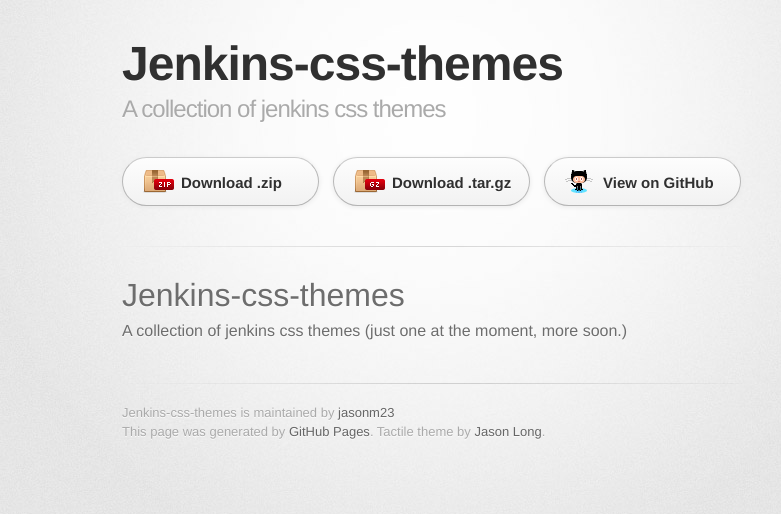
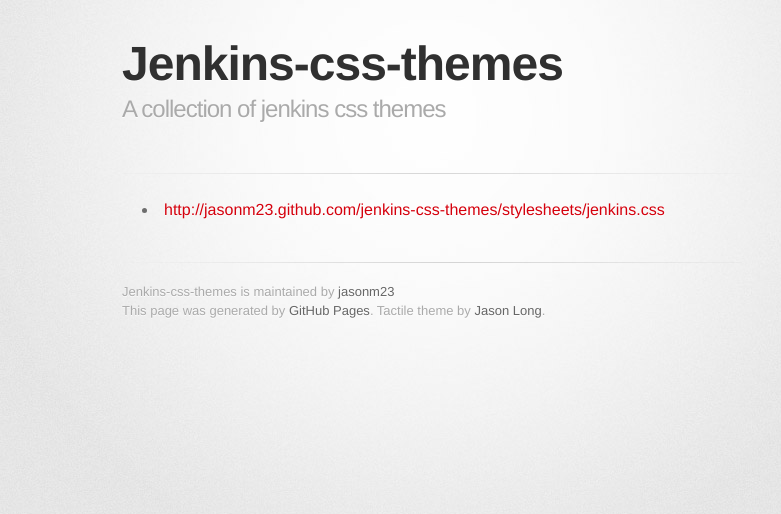
Before and after one commit to jasonm23/jenkins-css-themes, a plain HTML site: page index.html in a window 1280 px wide. Shown: the whole page, without its empty margins (208-989 px from the left). Drawn offline with Linux system fonts and the light colour scheme; a web font is replaced by a local one.

```diff
--- a/index.html
+++ b/index.html
@@ -22,18 +22,14 @@
           <h2>A collection of jenkins css themes</h2>
         </header>
 
-        <section id="downloads" class="clearfix">
-          <a href="https://github.com/jasonm23/jenkins-css-themes/zipball/master" id="download-zip" class="button"><span>Download .zip</span></a>
-          <a href="https://github.com/jasonm23/jenkins-css-themes/tarball/master" id="download-tar-gz" class="button"><span>Download .tar.gz</span></a>
-          <a href="https://github.com/jasonm23/jenkins-css-themes" id="view-on-github" class="button"><span>View on GitHub</span></a>
-        </section>
-
         <hr>
 
         <section id="main_content">
-          <h1>Jenkins-css-themes</h1>
 
-<p>A collection of jenkins css themes (just one at the moment, more soon.)</p>
+          <ul>
+           <li><a href="http://jasonm23.github.com/jenkins-css-themes/stylesheets/jenkins.css">http://jasonm23.github.com/jenkins-css-themes/stylesheets/jenkins.css</a></li>
+          </ul>
+
         </section>
 
         <footer>
--- a/stylesheets/jenkins.css
+++ b/stylesheets/jenkins.css
@@ -1,4 +1,4 @@
-body {
+body, p, table, tr, td, strong, h1, h2, h3, h4, h5, h6, blockquote, li {
    font-family: "Helvetica Neue", Helvetica, Arial, sans-serif;
 }
 
```
